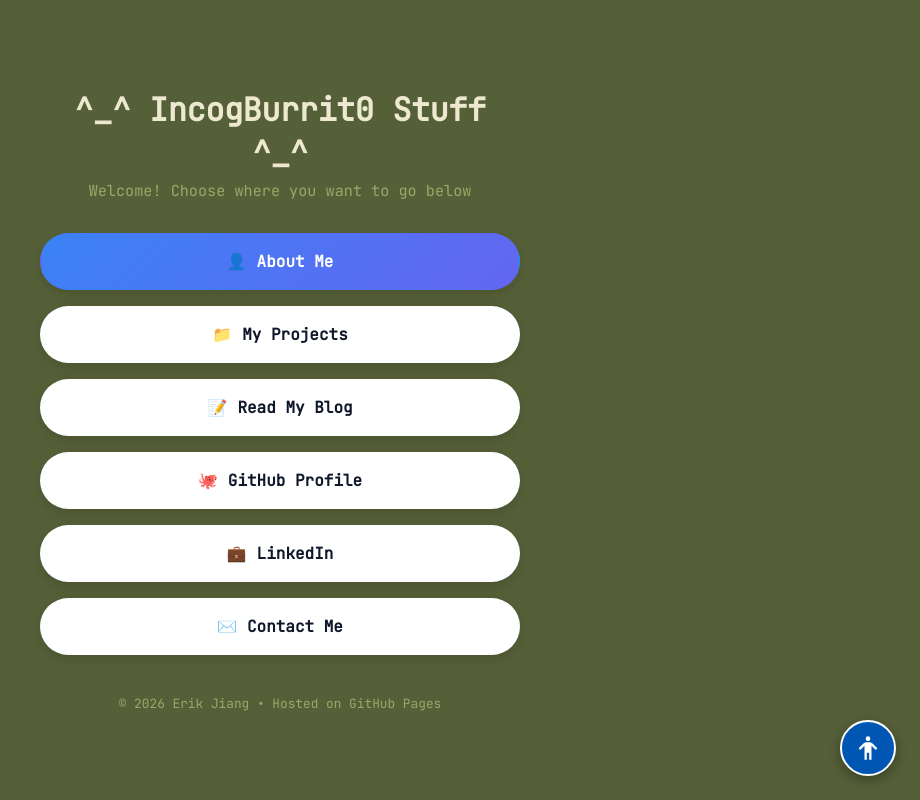
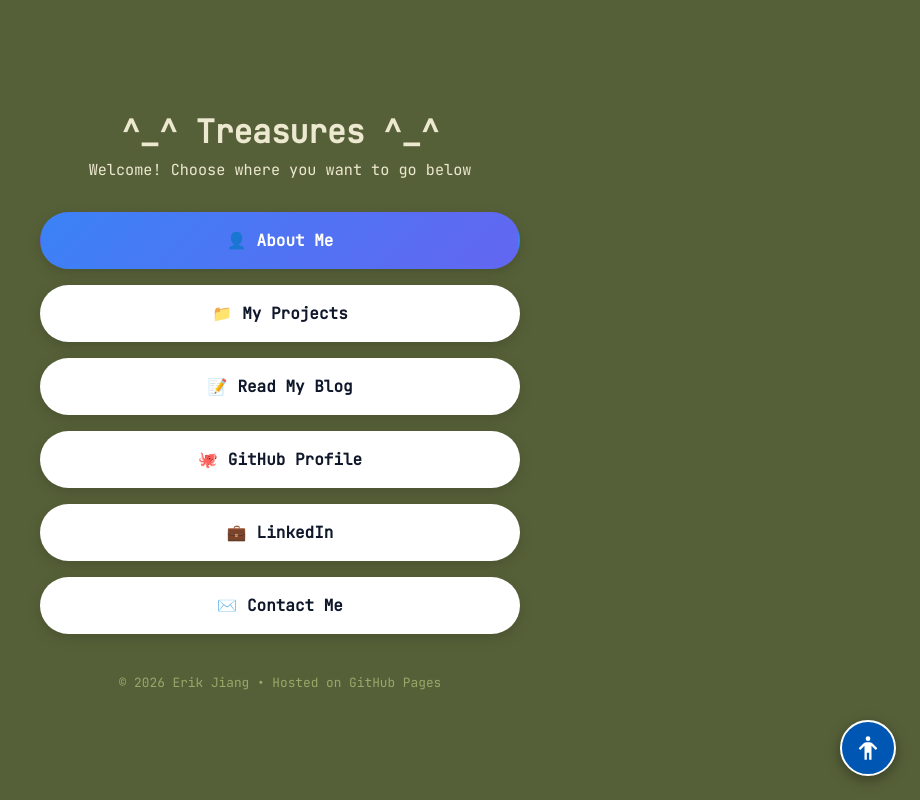
Before and after one commit to IncogBurrit0/IncogBurrit0.github.io, a plain HTML site: page index.html in a window 1280 px wide. Shown: the whole page, without its empty margins (360-1280 px from the left). Drawn offline with Linux system fonts and the light colour scheme.

Commit message:
Changed title and font colors

```diff
--- a/index.html
+++ b/index.html
@@ -44,7 +44,7 @@
 
     .subtitle {
       font-size: 0.95rem;
-      color: #98A869;
+      color: #EDE8D0;
       margin-bottom: 32px;
     }
 
@@ -109,7 +109,7 @@
   <main class="container">
 
     <!-- Title & Subtitle -->
-    <h1>^_^ IncogBurrit0 Stuff ^_^</h1>
+    <h1>^_^ Treasures ^_^</h1>
     <p class="subtitle">Welcome! Choose where you want to go below</p>
 
     <!-- Bubble Buttons -->
```
